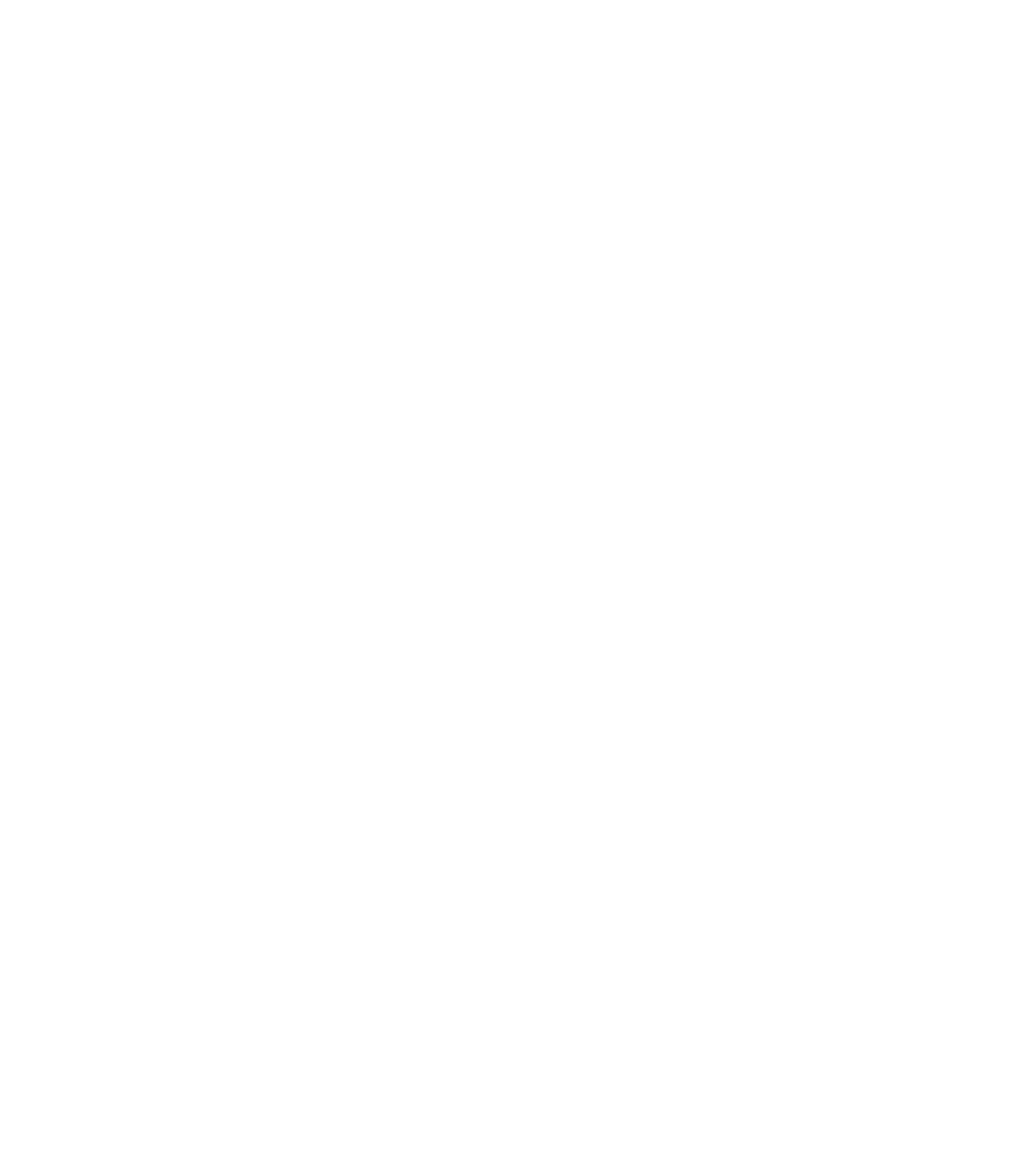
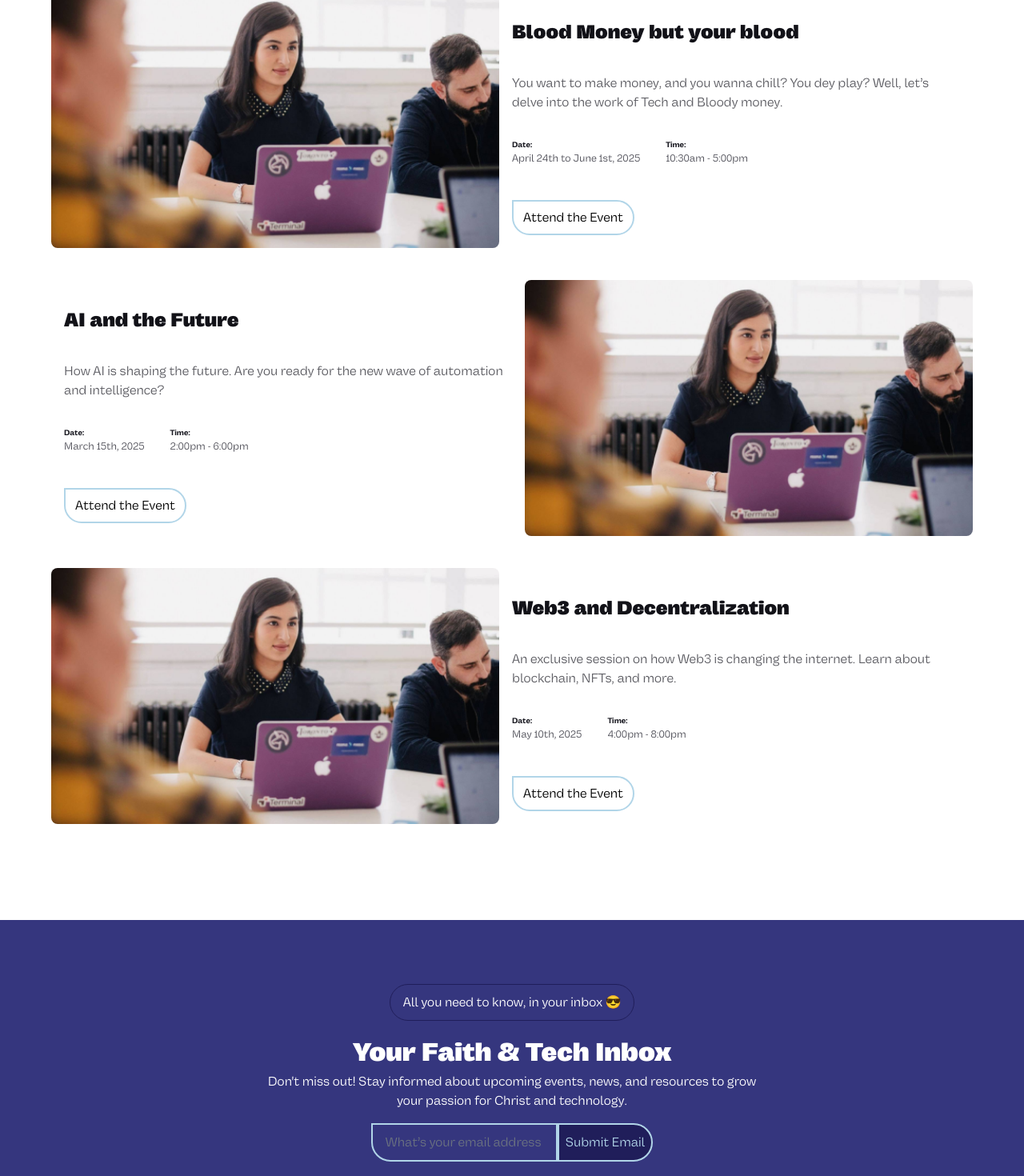
Before and after one commit to btetotheworld/bte-website, a Next.js app: page / in a window 1280 px wide. Shown: the part 2359-3829 px from the top of the page at 80% size. Before the commit the page ends 2360 px from the top, so only its background shows below. Built offline with nearby package versions, Linux system fonts and the light colour scheme.

Commit message:
subscribe section, events section creation

```diff
--- a/app/page.tsx
+++ b/app/page.tsx
@@ -6,6 +6,8 @@
 // import AboutUs from "@/components/AboutUs";
 // import ContactUs from "@/components/ContactUs";
 import FeturedProgramme from "@/components/FeturedProgramme";
+import Events from "@/components/Events/Events";
+import Subscribe from "@/components/Subscribe";
 //import TellAFriend from "@/components/TellAFriend";
 
 const Page: React.FC = () => {
@@ -15,7 +17,8 @@
         <HeroSection />
       </section>
       <FeturedProgramme />
-
+      <Events/>
+      <Subscribe/>
       {/* <section id="main">
         {" "}
         <MainSection />
--- /dev/null
+++ b/components/Events/Events.tsx
@@ -0,0 +1,67 @@
+import React from "react";
+import { eventsData } from "@/components/Events/eventList";
+import Image from "next/image";
+
+const Events = () => {
+  return (
+    <div className="bg-white min-h-screen flex justify-center">
+      <div className="w-[95%] md:w-[90%] py-[80px]">
+        <div className="flex">
+          <p className="px-[16px] py-[10px] rounded-full border-[#201E5A] border text-[#797981]">
+            What else will be going on? 😎
+          </p>
+        </div>
+
+        <p className="text-[#121218] text-[2rem] font-extrabold mt-4">
+          Upcoming Events
+        </p>
+        <div className="mt-4">
+          {eventsData.map((event, index) => (
+            <div key={index} className={`article mb-10 w-full flex flex-col-reverse md:flex-row
+                ${event.imageposition === 'right' ? 'lg:flex-row-reverse' : 'lg:flex-row'}`}>
+              <div className="  flex-1">
+                <Image
+                          alt="eventimage"
+                          src={event.image}
+                          // width={1}
+                          // height={800}
+                          className="w-full h-64 md:h-80 lg:h-[20rem] object-cover rounded-lg"
+                        />
+              </div>
+              <div className="article-text flex-1 justify-between flex flex-col p-4 gap-4">
+                <p className="text-[#121218] text-[1.5rem] font-extrabold mt-4">
+                  {event.title}
+                </p>
+                <div>
+                  <p>{event.description}</p>
+                </div>
+                <div className="flex gap-8">
+                  <div>
+                    <p className="text-[#17171F] text-[0.6rem] font-bold">Date:</p>
+                    <p className="text-[#4D4D56] text-[0.8rem]">{event.date}</p>
+                  </div>
+                  <div>
+                    <p className="text-[#17171F] text-[0.6rem] font-bold">Time:</p>
+                    <p className="text-[#4D4D56] text-[0.8rem]">{event.time}</p>
+                  </div>
+                </div>
+                <div className="flex items-end">
+                  <a
+                    href={event.link}
+                    target="_blank"
+                    rel="noopener noreferrer"
+                    className="text-center rounded-b-[24px] rounded-tr-[24px] text-black py-2 px-3 border-2 border-[#B1D5E8] hover:bg-white hover:text-[#03045E] hover:font-bold mt-2 flex items-center justify-center gap-2 transition-colors duration-200 ease-out group w-full md:w-fit"
+                  >
+                    <span className="whitespace-nowrap">Attend the Event</span>
+                  </a>
+                </div>
+              </div>
+            </div>
+          ))}
+        </div>
+      </div>
+    </div>
+  );
+};
+
+export default Events;
--- /dev/null
+++ b/components/Events/eventList.js
@@ -0,0 +1,31 @@
+import image1 from '../../assets/image-1.png'
+export const eventsData = [
+    {
+      title: "Blood Money but your blood",
+      description: "You want to make money, and you wanna chill? You dey play? Well, let’s delve into the work of Tech and Bloody money.",
+      date: "April 24th to June 1st, 2025",
+      time: "10:30am - 5:00pm",
+      link: "#",
+      image:image1,
+      imageposition: "left"
+    },
+    {
+      title: "AI and the Future",
+      description: "How AI is shaping the future. Are you ready for the new wave of automation and intelligence?",
+      date: "March 15th, 2025",
+      time: "2:00pm - 6:00pm",
+      link: "#",
+      image:image1,
+      imageposition: "right"
+
+    },
+    {
+      title: "Web3 and Decentralization",
+      description: "An exclusive session on how Web3 is changing the internet. Learn about blockchain, NFTs, and more.",
+      date: "May 10th, 2025",
+      time: "4:00pm - 8:00pm",
+      link: "#",
+      image:image1,
+      imageposition: "left"
+    },
+  ];
--- /dev/null
+++ b/components/Subscribe.tsx
@@ -0,0 +1,49 @@
+import React from 'react'
+
+const Subscribe = () => {
+    return (
+        <div>
+            <div className="bg-[#35367e] min-h-screen flex justify-center">
+                <div className="w-[95%] md:w-[90%] py-[80px]">
+                    <div className="flex flex-col items-center text-white">
+                        <p className="px-[16px] py-[10px] rounded-full border-[#201E5A] border ">
+                            All you need to know, in your inbox 😎
+                        </p>
+
+                        <p className=" text-[2rem] font-extrabold mt-4">
+                            Your Faith & Tech Inbox
+                        </p>
+                        <div className='w-[40rem] text-center'>
+                            <p>Don't miss out! Stay informed about upcoming events, news, and resources to grow your passion for Christ and technology.</p>
+                        </div>
+
+                        <div className="flex mx-auto flex-col md:flex-row mt-4  justify-center w-full">
+                            {/* Input Container */}
+                            <div className="flex items-center rounded-bl-[24px] h-[3rem] p-2 border-2 border-[#B1D5E8] w-full md:w-fit">
+                                <input
+                                    className="w-full bg-transparent outline-none border-none text-gray-800 placeholder-gray-500 px-2"
+                                    placeholder="What’s your email address"
+                                />
+                            </div>
+
+                            {/* Submit Button */}
+                            <button
+                                className="text-center rounded-br-[24px] bg-[#201E5A] outline-none rounded-tr-[24px]
+                            text-[#B1D5E8] p-2 border-2 border-[#B1D5E8] hover:bg-white
+                            hover:text-[#03045E] hover:font-bold flex items-center justify-center
+                            gap-2 transition-colors duration-200 ease-out group w-full md:w-auto"
+                                            >
+                                Submit Email
+                            </button>
+                        </div>
+
+                    </div>
+                </div>
+            </div>
+
+
+        </div>
+    )
+}
+
+export default Subscribe
```
Also changed, not shown: assets/image-1.png (added).
